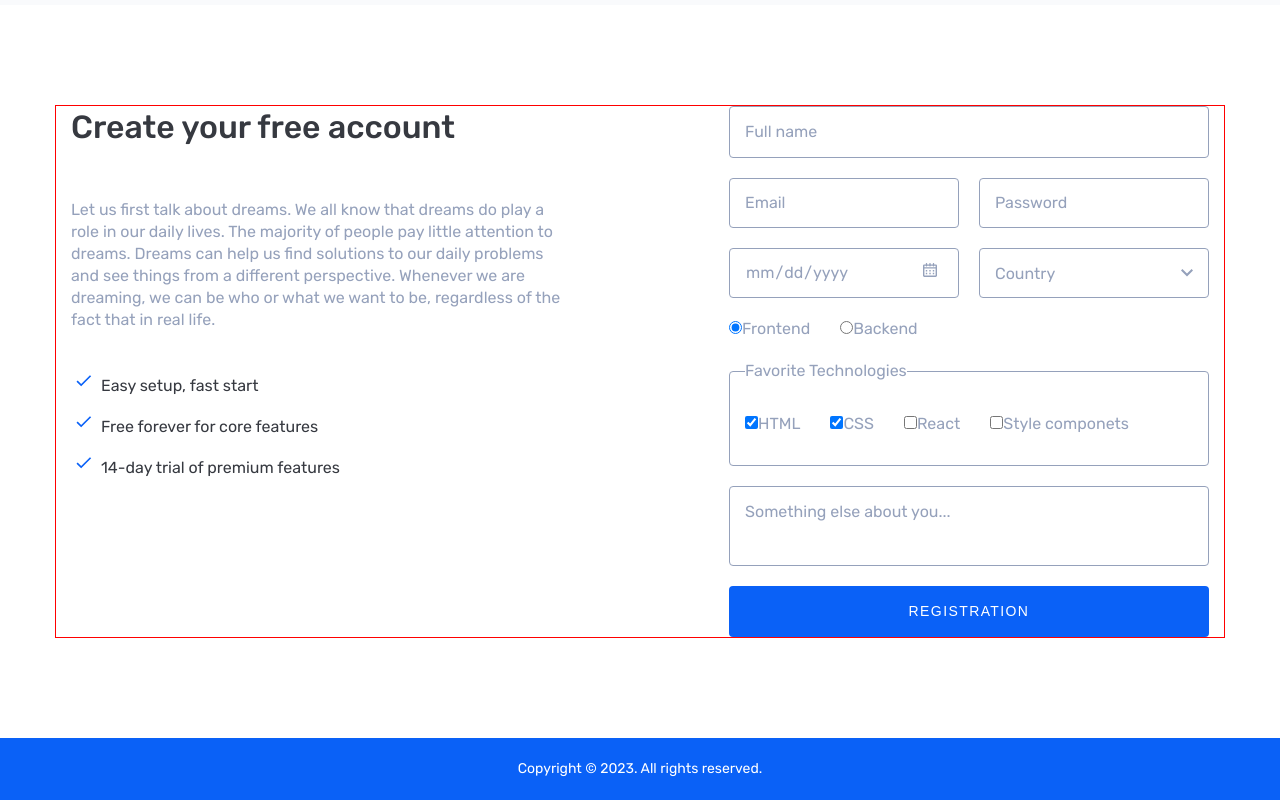
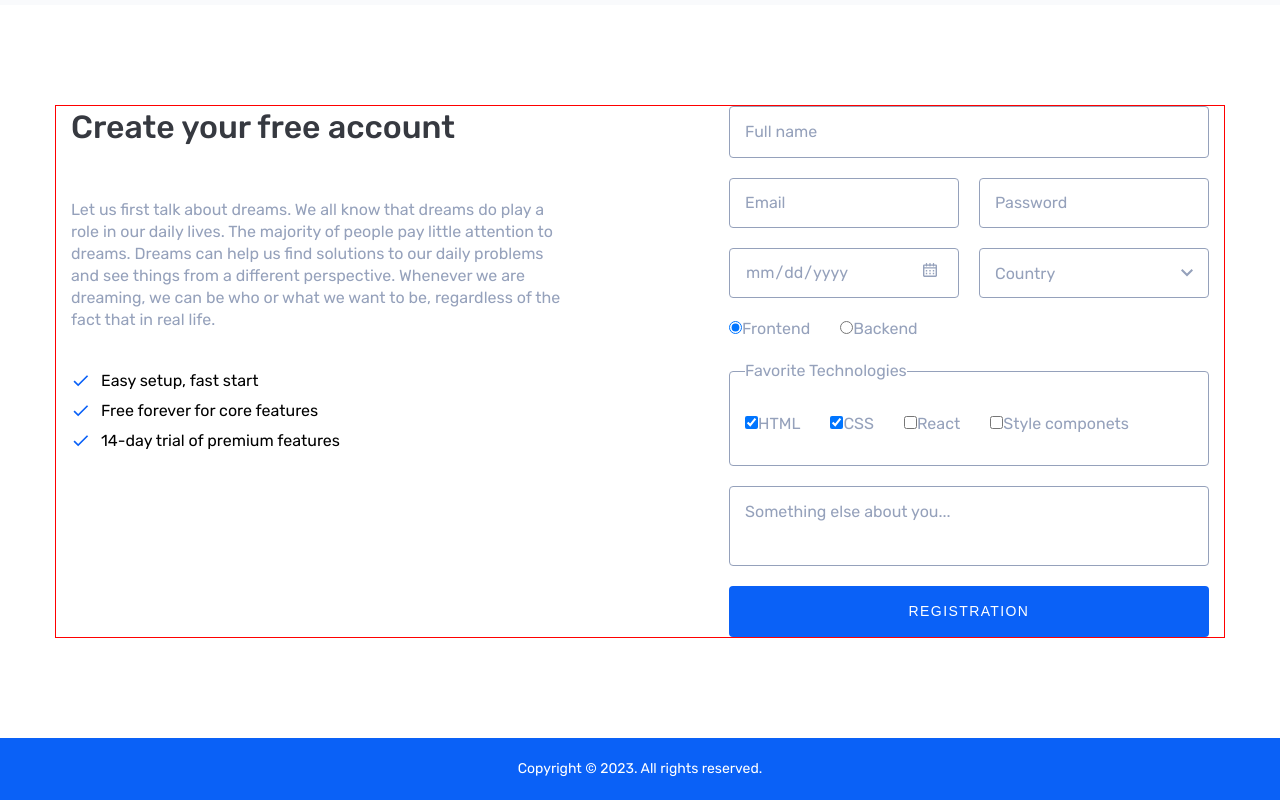
Before and after one commit to OchirovBair/pre-course-hw-html-css, a plain HTML site: page index.html in a window 1280 px wide. Shown: the part 1518-2318 px from the top of the page. Drawn offline with Linux system fonts and the light colour scheme.

Commit message:
refactor: refactoring of code

```diff
--- a/style.css
+++ b/style.css
@@ -228,19 +228,42 @@ td {
     justify-content: space-between;
 }
 
-.list-item {
+/* .list-item {
+    display: flex;
+    align-items: center;
     color: #363940;
     margin-left: 30px;
     margin-bottom: 15px;
     list-style-image: url(./assets/images/Check1.svg);
+} */
 
-    font-size: 16px;
-    /* Этого нет в ДЗ правильно добавлять это? */
-    font-weight: 400;
-    /* -- */
-    line-height: 22px;
-    /* -- */
-}
+
+.list {
+    list-style-type: none;
+    padding: 0;
+    display: flex;
+    flex-direction: column; /* Устанавливаем направление flex-контейнера на вертикальное */
+  }
+
+  .list-item {
+    display: flex;
+    align-items: center; /* Выравнивание по центру по вертикали */
+    margin-bottom: 10px; /* Просто для визуального отступа между элементами списка */
+  }
+
+  .list-item::before {
+    content: ""; /* Пустой контент для использования псевдоэлемента ::before */
+    display: inline-block;
+    width: 20px; /* Ширина маркера (изображения) */
+    height: 20px; /* Высота маркера (изображения) */
+    margin-right: 10px; /* Отступ между маркером и текстом */
+    background: url(./assets/images/Check1.svg) no-repeat center center; /* Фоновое изображение маркера */
+    background-size: contain; /* Размер фонового изображения маркера */
+  }
+
+
+
+
 
 .create-account-section {
     padding: 100px 0;
```
Also changed, not shown: index.html (+1 -11 lines).
